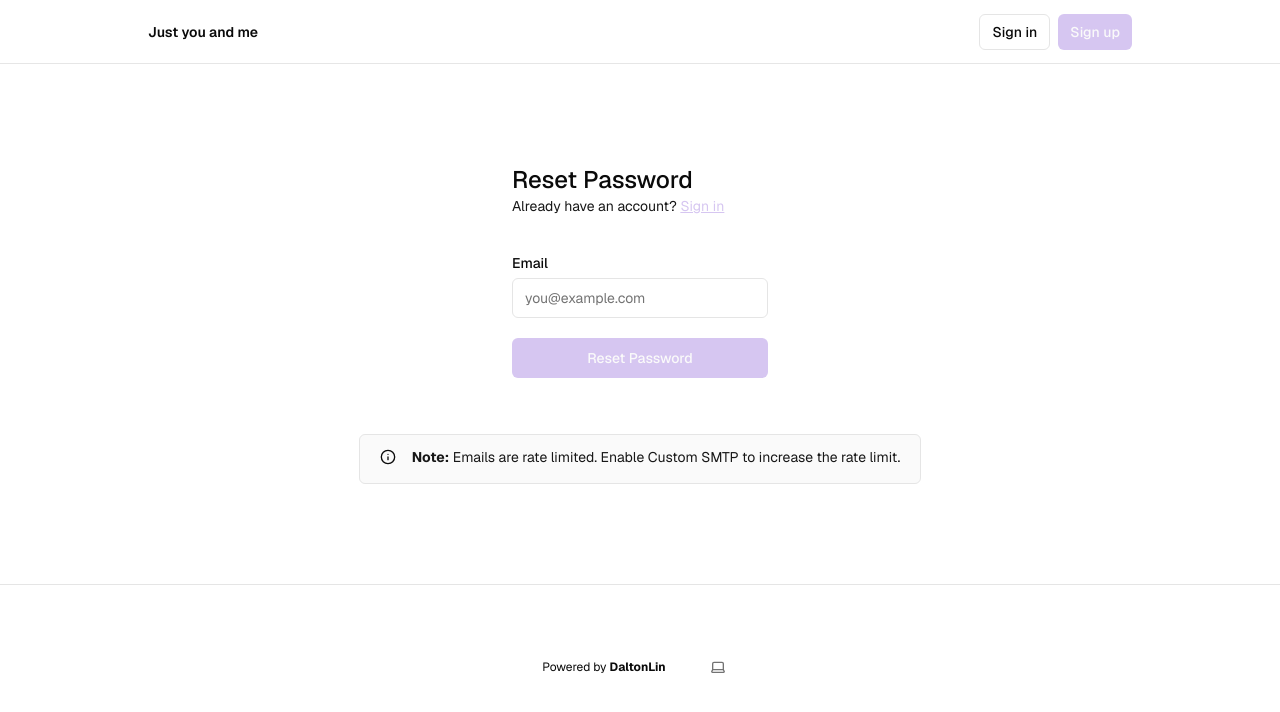
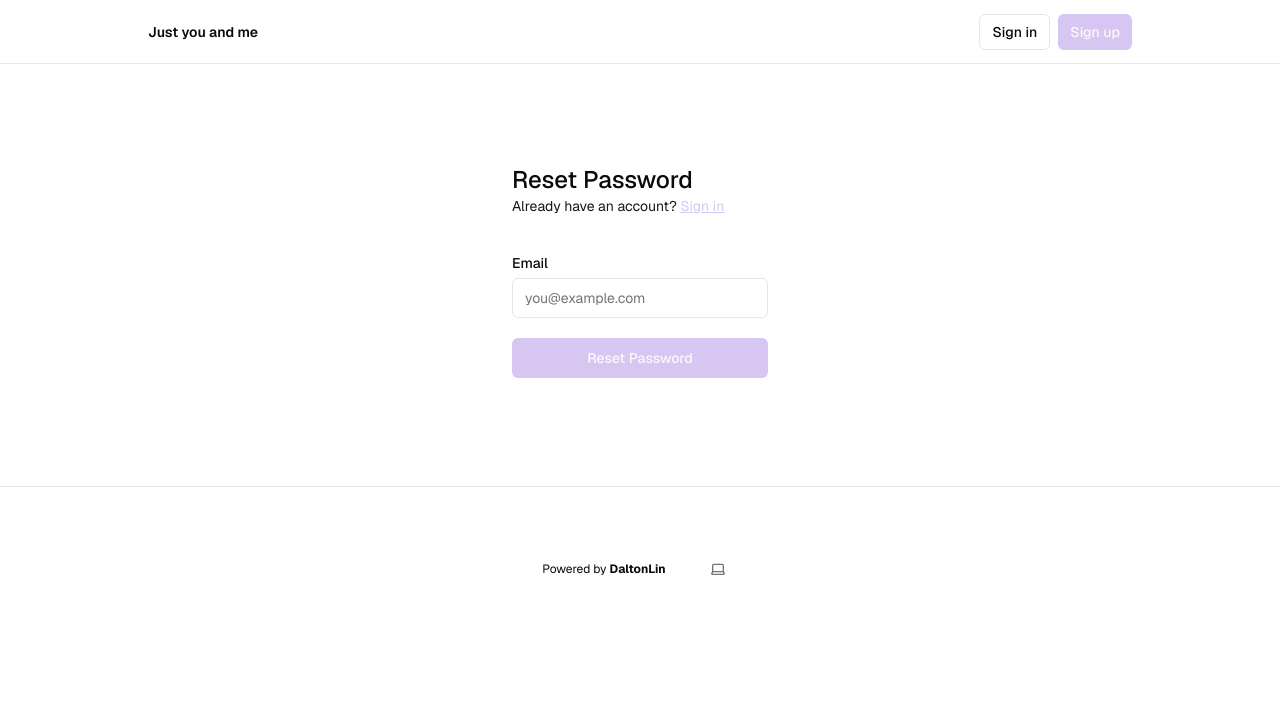
Before and after one commit to Dunteng/cyber0802, a Next.js app: page /forgot-password in a window 1280 px wide. Shown: the top 712 px of the page. Built offline with nearby package versions, Linux system fonts and the light colour scheme; no server answers.

Commit message:
style: 注释掉 ForgotPassword 和 Signup 页面中的 SmtpMessage 组件

```diff
--- a/app/(auth-pages)/forgot-password/page.tsx
+++ b/app/(auth-pages)/forgot-password/page.tsx
@@ -4,7 +4,7 @@
 import { Input } from "@/components/ui/input";
 import { Label } from "@/components/ui/label";
 import Link from "next/link";
-import { SmtpMessage } from "../smtp-message";
+// import { SmtpMessage } from "../smtp-message";
 
 export default async function ForgotPassword(props: {
   searchParams: Promise<Message>;
@@ -31,7 +31,7 @@
           <FormMessage message={searchParams} />
         </div>
       </form>
-      <SmtpMessage />
+      {/* <SmtpMessage /> */}
     </>
   );
 }
--- a/app/(auth-pages)/sign-up/page.tsx
+++ b/app/(auth-pages)/sign-up/page.tsx
@@ -4,7 +4,7 @@
 import { Input } from "@/components/ui/input";
 import { Label } from "@/components/ui/label";
 import Link from "next/link";
-import { SmtpMessage } from "../smtp-message";
+// import { SmtpMessage } from "../smtp-message";
 
 export default async function Signup(props: {
   searchParams: Promise<Message>;
@@ -45,7 +45,7 @@
           <FormMessage message={searchParams} />
         </div>
       </form>
-      <SmtpMessage />
+      {/* <SmtpMessage /> */}
     </>
   );
 }
```
